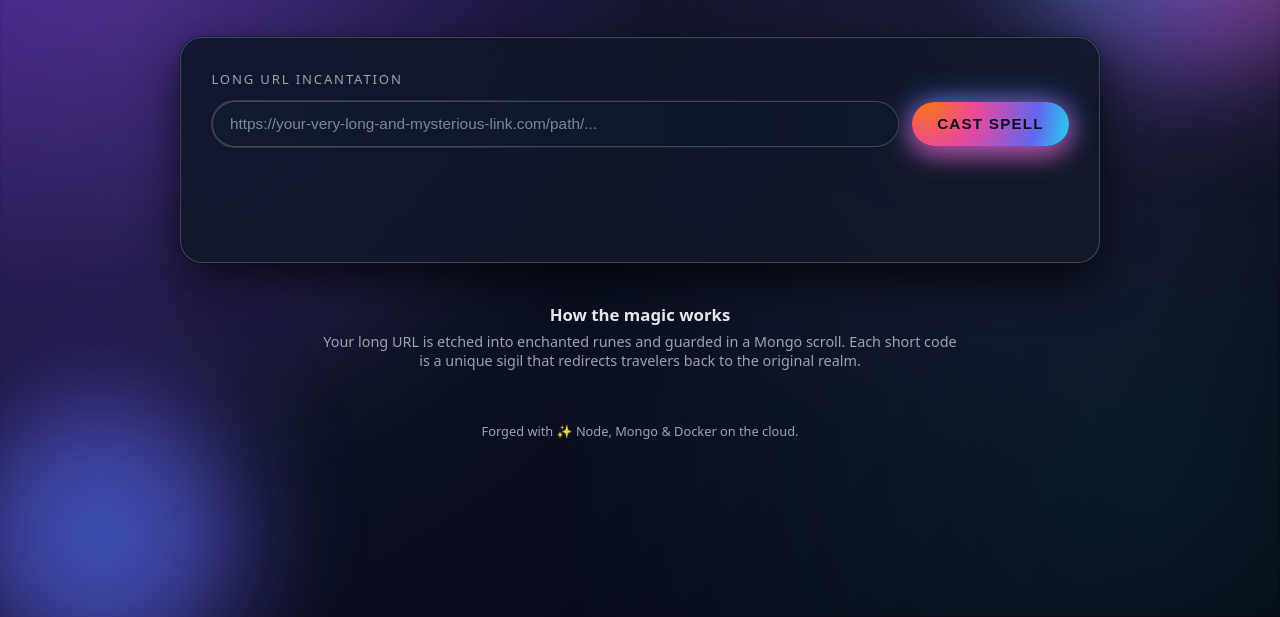
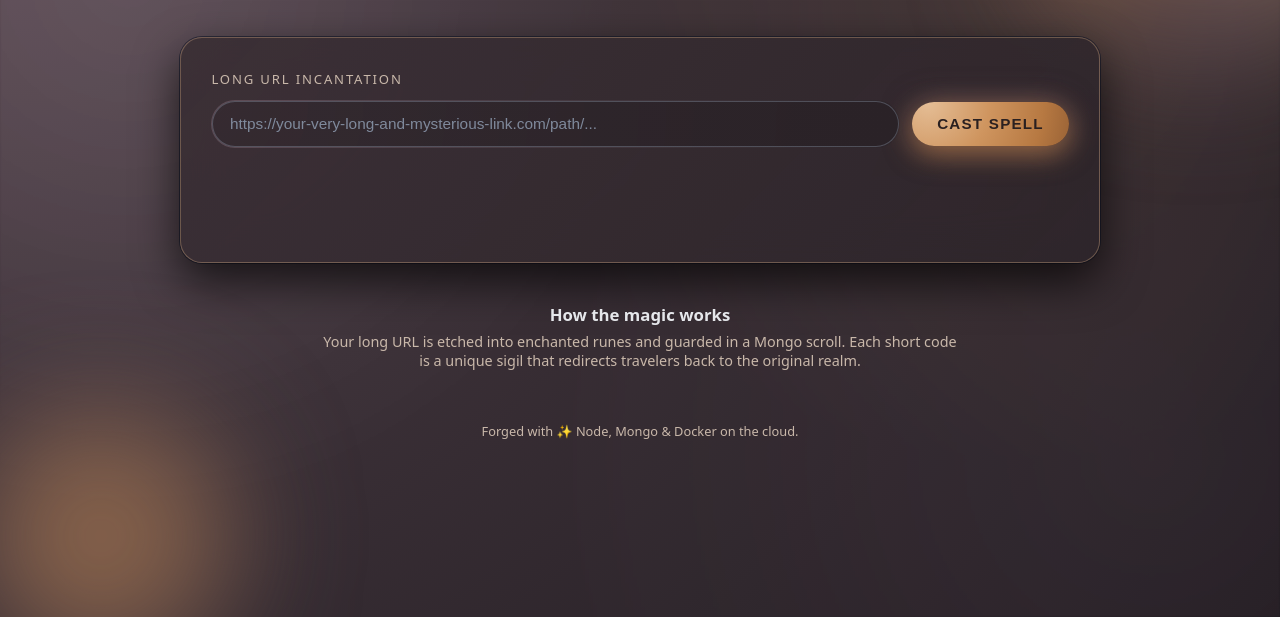
Before and after one commit to Abhishek1232455/dev-ops, a plain HTML site: page MagicURL/frontend/index.html in a window 1280 px wide. Shown: the part 183-800 px from the top of the page. Drawn offline with Linux system fonts and the light colour scheme.

Commit message:
style: switch frontend theme to raisin and caramel palette

```diff
--- a/MagicURL/frontend/style.css
+++ b/MagicURL/frontend/style.css
@@ -1,19 +1,19 @@
 :root {
-  --bg-gradient: radial-gradient(circle at top left, #4b1ea4 0, #0b1023 45%, #02030a 100%);
-  --accent-purple: #aa7bff;
-  --accent-cyan: #4ef6ff;
-  --accent-pink: #ff64d8;
-  --glass-bg: rgba(17, 24, 39, 0.75);
-  --glass-border: rgba(148, 163, 184, 0.35);
-  --text-main: #e5e7eb;
-  --text-muted: #9ca3af;
-  --error: #f87171;
-  --success: #6ee7b7;
+  --bg-gradient: radial-gradient(circle at top left, #5f4b56 0, #3b3037 42%, #1f1a1f 100%);
+  --accent-raisin: #5f4b56;
+  --accent-caramel: #c78b52;
+  --accent-caramel-soft: #ddb188;
+  --glass-bg: rgba(52, 43, 48, 0.78);
+  --glass-border: rgba(221, 177, 136, 0.35);
+  --text-main: #f2e7dc;
+  --text-muted: #c9b8aa;
+  --error: #ff8b7a;
+  --success: #e0b36d;
   --shadow-soft: 0 18px 45px rgba(0, 0, 0, 0.7);
   --radius-xl: 22px;
   --transition-fast: 160ms ease-out;
   --transition-med: 260ms ease-out;
-  --ring-glow: 0 0 25px rgba(168, 85, 247, 0.7);
+  --ring-glow: 0 0 25px rgba(199, 139, 82, 0.68);
 }
 
 *,
@@ -64,8 +64,8 @@ body {
 .stars {
   background-image:
     radial-gradient(circle at 10% 20%, rgba(255, 255, 255, 0.22) 0, transparent 40%),
-    radial-gradient(circle at 80% 10%, rgba(177, 114, 255, 0.34) 0, transparent 45%),
-    radial-gradient(circle at 90% 80%, rgba(56, 189, 248, 0.25) 0, transparent 45%);
+    radial-gradient(circle at 80% 10%, rgba(199, 139, 82, 0.32) 0, transparent 45%),
+    radial-gradient(circle at 90% 80%, rgba(122, 93, 109, 0.28) 0, transparent 45%);
   opacity: 0.4;
   mix-blend-mode: screen;
   filter: blur(1px);
@@ -85,7 +85,7 @@ body {
 .nebula::before {
   width: 340px;
   height: 340px;
-  background: conic-gradient(from 180deg, rgba(168, 85, 247, 0.8), rgba(56, 189, 248, 0.9), rgba(244, 114, 182, 0.9), rgba(168, 85, 247, 0.8));
+  background: conic-gradient(from 180deg, rgba(95, 75, 86, 0.88), rgba(199, 139, 82, 0.9), rgba(221, 177, 136, 0.84), rgba(95, 75, 86, 0.88));
   top: -80px;
   right: -80px;
 }
@@ -93,7 +93,7 @@ body {
 .nebula::after {
   width: 280px;
   height: 280px;
-  background: radial-gradient(circle, rgba(59, 130, 246, 1), rgba(147, 51, 234, 0.9));
+  background: radial-gradient(circle, rgba(199, 139, 82, 0.96), rgba(95, 75, 86, 0.95));
   bottom: -60px;
   left: -40px;
   animation-delay: 3s;
@@ -110,12 +110,12 @@ body {
   margin: 0 0 0.6rem;
   color: #f9fafb;
   text-shadow:
-    0 0 18px rgba(168, 85, 247, 0.8),
-    0 0 38px rgba(59, 130, 246, 0.7);
+    0 0 18px rgba(95, 75, 86, 0.9),
+    0 0 38px rgba(199, 139, 82, 0.72);
 }
 
 .hero-title span {
-  color: var(--accent-cyan);
+  color: var(--accent-caramel-soft);
 }
 
 .hero-subtitle {
@@ -127,7 +127,7 @@ body {
 }
 
 .spellbook-card {
-  background: linear-gradient(135deg, rgba(15, 23, 42, 0.95), rgba(17, 24, 39, 0.9));
+  background: linear-gradient(135deg, rgba(58, 47, 53, 0.95), rgba(45, 37, 42, 0.92));
   border-radius: var(--radius-xl);
   border: 1px solid var(--glass-border);
   box-shadow: var(--shadow-soft), 0 0 0 1px rgba(15, 23, 42, 0.6);
@@ -143,7 +143,7 @@ body {
   inset: -2px;
   border-radius: inherit;
   border: 1px solid transparent;
-  background: conic-gradient(from 190deg, rgba(129, 140, 248, 0.9), rgba(244, 114, 182, 0.7), rgba(56, 189, 248, 0.8), rgba(129, 140, 248, 0.9));
+  background: conic-gradient(from 190deg, rgba(199, 139, 82, 0.9), rgba(221, 177, 136, 0.78), rgba(95, 75, 86, 0.82), rgba(199, 139, 82, 0.9));
   mask: linear-gradient(#000 0 0) padding-box, linear-gradient(#000 0 0);
   mask-composite: exclude;
   opacity: 0.35;
@@ -174,7 +174,7 @@ body {
 .input-wrapper {
   position: relative;
   border-radius: 999px;
-  background: radial-gradient(circle at top left, rgba(55, 65, 81, 0.9), rgba(15, 23, 42, 0.98));
+  background: radial-gradient(circle at top left, rgba(104, 85, 96, 0.8), rgba(46, 38, 43, 0.98));
   padding: 1px;
   overflow: hidden;
 }
@@ -183,7 +183,7 @@ body {
   content: "";
   position: absolute;
   inset: -40%;
-  background: conic-gradient(from 200deg, rgba(129, 140, 248, 0.6), rgba(56, 189, 248, 0.7), rgba(236, 72, 153, 0.6), rgba(129, 140, 248, 0.6));
+  background: conic-gradient(from 200deg, rgba(199, 139, 82, 0.74), rgba(221, 177, 136, 0.72), rgba(95, 75, 86, 0.7), rgba(199, 139, 82, 0.74));
   opacity: 0;
   transition: opacity var(--transition-med);
   animation: spin 22s linear infinite;
@@ -200,7 +200,7 @@ body {
   border-radius: 999px;
   border: none;
   outline: none;
-  background: radial-gradient(circle at top left, rgba(15, 23, 42, 0.9), rgba(15, 23, 42, 1));
+  background: radial-gradient(circle at top left, rgba(49, 40, 46, 0.9), rgba(42, 34, 39, 1));
   padding: 0.9rem 1.1rem;
   color: var(--text-main);
   font-size: 0.96rem;
@@ -215,7 +215,7 @@ body {
   position: absolute;
   inset: 0;
   border-radius: inherit;
-  box-shadow: 0 0 24px rgba(129, 140, 248, 0.9);
+  box-shadow: 0 0 24px rgba(199, 139, 82, 0.82);
   opacity: 0;
   transition: opacity var(--transition-med);
   pointer-events: none;
@@ -234,12 +234,12 @@ body {
   font-weight: 600;
   letter-spacing: 0.08em;
   text-transform: uppercase;
-  color: #0b1023;
-  background: radial-gradient(circle at 10% 0%, #f97316, #ec4899 33%, #6366f1 75%, #22d3ee 100%);
+  color: #2a2020;
+  background: radial-gradient(circle at 10% 0%, #e5be96, #cf955f 42%, #b77942 78%, #9a6336 100%);
   cursor: pointer;
   box-shadow:
-    0 8px 28px rgba(236, 72, 153, 0.8),
-    0 0 30px rgba(59, 130, 246, 0.9);
+    0 8px 28px rgba(183, 121, 66, 0.68),
+    0 0 30px rgba(95, 75, 86, 0.78);
   display: inline-flex;
   align-items: center;
   justify-content: center;
@@ -256,7 +256,7 @@ body {
 .cast-button .btn-orb {
   position: absolute;
   inset: 0;
-  background: radial-gradient(circle at 0% 0%, rgba(250, 250, 250, 0.9), transparent 55%);
+  background: radial-gradient(circle at 0% 0%, rgba(255, 245, 232, 0.94), transparent 55%);
   mix-blend-mode: screen;
   opacity: 0;
   transform: translateX(-60%);
@@ -266,8 +266,8 @@ body {
 .cast-button:hover {
   transform: translateY(-1px) scale(1.01);
   box-shadow:
-    0 12px 36px rgba(236, 72, 153, 0.9),
-    0 0 40px rgba(59, 130, 246, 0.9);
+    0 12px 36px rgba(183, 121, 66, 0.75),
+    0 0 40px rgba(95, 75, 86, 0.82);
   filter: brightness(1.05);
 }
 
@@ -280,7 +280,7 @@ body {
   transform: translateY(1px) scale(0.99);
   box-shadow:
     0 4px 16px rgba(55, 65, 81, 0.9),
-    0 0 20px rgba(59, 130, 246, 0.7);
+    0 0 20px rgba(95, 75, 86, 0.7);
 }
 
 .status-area {
@@ -297,15 +297,15 @@ body {
   display: inline-flex;
   align-items: center;
   gap: 0.65rem;
-  color: var(--accent-cyan);
+  color: var(--accent-caramel-soft);
 }
 
 .orb {
   width: 0.55rem;
   height: 0.55rem;
   border-radius: 999px;
-  background: radial-gradient(circle, var(--accent-cyan), var(--accent-purple));
-  box-shadow: 0 0 18px rgba(45, 212, 191, 0.9);
+  background: radial-gradient(circle, var(--accent-caramel-soft), var(--accent-raisin));
+  box-shadow: 0 0 18px rgba(199, 139, 82, 0.86);
   animation: pulse 1.35s ease-in-out infinite;
 }
 
@@ -318,7 +318,7 @@ body {
 }
 
 .loading-text {
-  color: var(--accent-cyan);
+  color: var(--accent-caramel-soft);
 }
 
 .message {
@@ -357,7 +357,7 @@ body {
 }
 
 #shortUrl {
-  color: var(--accent-cyan);
+  color: var(--accent-caramel-soft);
   text-decoration: none;
   word-break: break-all;
 }
@@ -382,14 +382,14 @@ body {
 
 .copy-button:hover {
   background: radial-gradient(circle at top left, rgba(17, 24, 39, 1), rgba(15, 23, 42, 1));
-  border-color: rgba(59, 130, 246, 0.9);
+  border-color: rgba(199, 139, 82, 0.9);
   box-shadow: var(--ring-glow);
   transform: translateY(-1px);
 }
 
 .copy-button:active {
   transform: translateY(0);
-  box-shadow: 0 0 12px rgba(59, 130, 246, 0.7);
+  box-shadow: 0 0 12px rgba(199, 139, 82, 0.7);
 }
 
 .copy-status {
```
